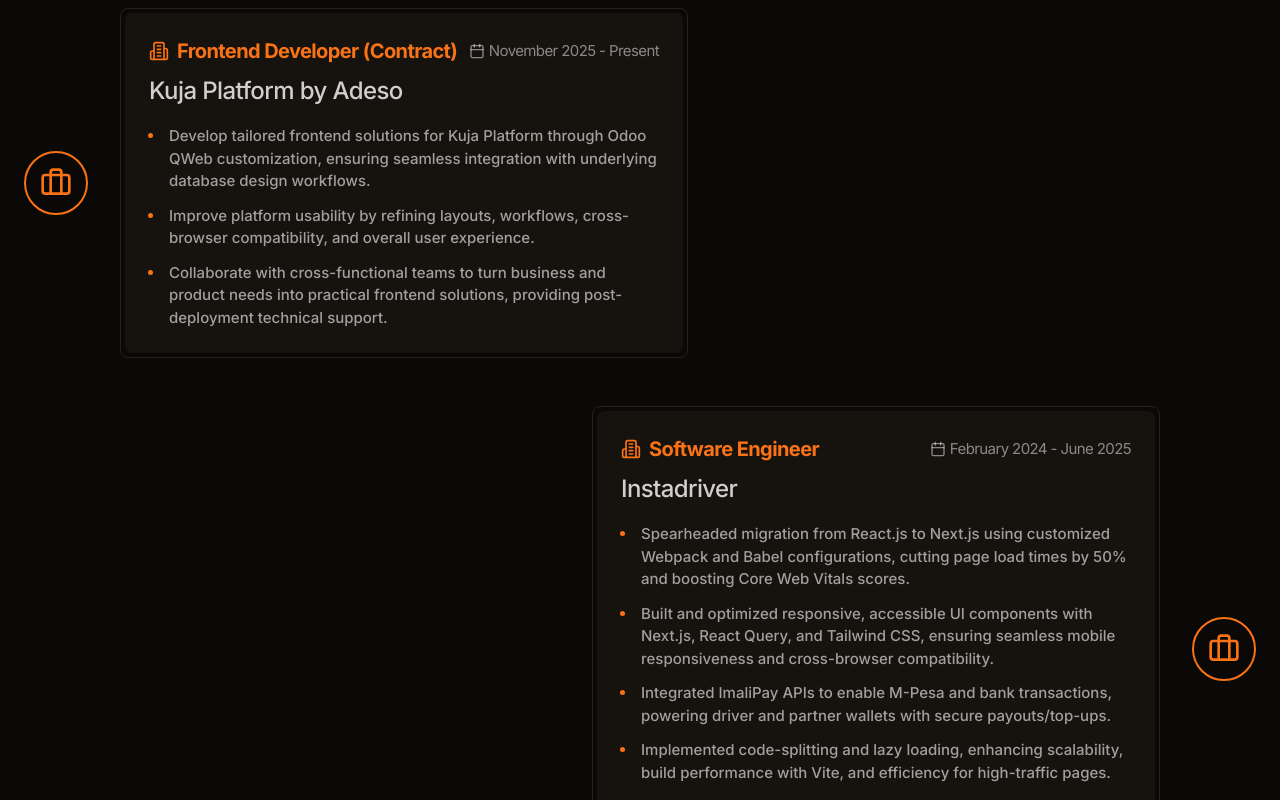
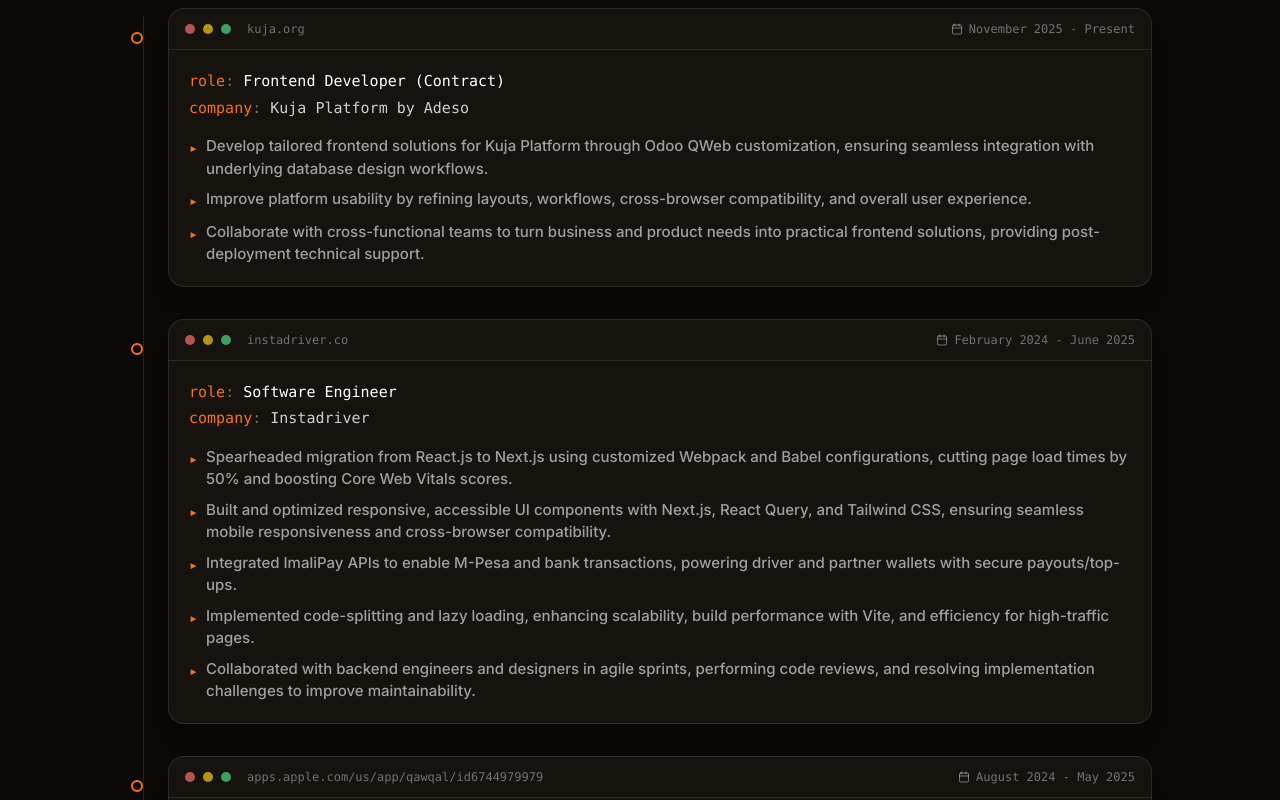
Before and after one commit to dachieng/portfolio, a Next.js app: page / in a window 1280 px wide. Shown: the part 1000-1800 px from the top of the page. Built offline with nearby package versions, Linux system fonts and the light colour scheme; a web font is replaced by a local one.

Commit message:
fix: update skills

```diff
--- a/src/modules/elements/Experience.tsx
+++ b/src/modules/elements/Experience.tsx
@@ -1,53 +1,26 @@
 'use client';
 
-import { motion, useScroll, useTransform } from 'framer-motion';
-import { Card, CardContent, CardHeader, CardTitle } from '@/components/ui/Card';
+import { motion } from 'framer-motion';
 import { experiences } from '@/modules/helpers';
 import { Playfair_Display } from 'next/font/google';
-import { Calendar, Building2, Briefcase, Sparkles } from 'lucide-react';
+import { Calendar, Sparkles } from 'lucide-react';
 
 const playfair = Playfair_Display({
   subsets: ['latin'],
   display: 'swap',
 });
 
+const slugify = (value: string) =>
+  value
+    .toLowerCase()
+    .replace(/[^a-z0-9]+/g, '-')
+    .replace(/(^-|-$)/g, '');
+
 const Experience = () => {
-  const { scrollYProgress } = useScroll();
-  const y1 = useTransform(scrollYProgress, [0, 1], [0, -50]);
-  const y2 = useTransform(scrollYProgress, [0, 1], [0, 50]);
-
   return (
     <section id="experience" className="relative overflow-hidden bg-surface py-24">
       <div className="absolute inset-0 -z-10">
-        <motion.div style={{ y: y1 }} className="absolute inset-0 bg-gradient-to-r from-accent/10 to-accent-light/5" />
-        <motion.div
-          style={{ y: y2 }}
-          className="absolute left-1/2 h-full w-px bg-gradient-to-b from-transparent via-accent/20 to-transparent"
-        />
-        <motion.div
-          animate={{
-            scale: [1, 1.2, 1],
-            rotate: [0, 180, 360],
-          }}
-          transition={{
-            duration: 20,
-            repeat: Infinity,
-            ease: 'linear',
-          }}
-          className="absolute right-20 top-20 h-20 w-20 rounded-full border-4 border-accent/20"
-        />
-        <motion.div
-          animate={{
-            scale: [1.2, 1, 1.2],
-            rotate: [360, 180, 0],
-          }}
-          transition={{
-            duration: 25,
-            repeat: Infinity,
-            ease: 'linear',
-          }}
-          className="absolute bottom-20 left-20 h-16 w-16 rounded-lg border-4 border-accent-light/20"
-        />
+        <div className="absolute inset-0 bg-gradient-to-b from-accent/5 via-transparent to-transparent" />
       </div>
 
       <div className="container px-4 md:px-6">
@@ -83,74 +56,70 @@
           <p className="text-white/60">A timeline of my professional growth and achievements</p>
         </motion.div>
 
-        <div className="relative mx-auto max-w-7xl">
+        <div className="relative mx-auto max-w-5xl">
+          {/* Rail */}
+          <div className="absolute bottom-2 left-[15px] top-2 w-px bg-white/10" />
+
           {experiences.map((experience, index) => (
             <motion.div
               key={index}
-              initial={{ opacity: 0, x: index % 2 === 0 ? -50 : 50 }}
-              whileInView={{ opacity: 1, x: 0 }}
-              transition={{ duration: 0.35, delay: Math.min(index * 0.08, 0.3) }}
+              initial={{ opacity: 0, y: 24 }}
+              whileInView={{ opacity: 1, y: 0 }}
+              transition={{ duration: 0.4, delay: Math.min(index * 0.08, 0.3) }}
               viewport={{ once: true, amount: 0.2 }}
-              className={`mb-12 flex items-center justify-center gap-8 ${
-                index % 2 === 0 ? 'lg:flex-row' : 'lg:flex-row-reverse'
-              }`}
+              className="relative mb-8 pl-10 last:mb-0"
             >
-              <motion.div
-                initial={{ scale: 0 }}
-                whileInView={{ scale: 1 }}
-                whileHover={{ scale: 1.1, rotate: 180 }}
-                transition={{ duration: 0.35, delay: Math.min(index * 0.08, 0.3) + 0.1 }}
-                viewport={{ once: true, amount: 0.2 }}
-                className="z-10 hidden h-16 w-16 items-center justify-center rounded-full border-2 border-accent bg-accent/10 transition-all duration-300 hover:bg-accent/20 lg:flex"
+              {/* Rail dot */}
+              <span className="absolute left-[9px] top-6 h-3 w-3 -translate-x-1/2 rounded-full border-2 border-accent bg-surface" />
+
+              {/* Code window */}
+              <div className="overflow-hidden rounded-2xl border border-white/10 bg-surface-elevated shadow-xl transition-colors duration-300 hover:border-accent/30">
+                {/* Title bar */}
+                <div className="flex flex-wrap items-center gap-2 border-b border-white/10 px-4 py-3">
+                  <span className="h-2.5 w-2.5 rounded-full bg-red-400/70" />
+                  <span className="h-2.5 w-2.5 rounded-full bg-yellow-400/70" />
+                  <span className="h-2.5 w-2.5 rounded-full bg-green-400/70" />
+                  {experience.url ? (
+                    <a
+                      href={experience.url}
+                      target="_blank"
+                      rel="noopener noreferrer"
+                      className="ml-2 font-mono text-xs text-white/40 underline-offset-2 hover:underline"
                     >
-                <Briefcase className="h-8 w-8 text-accent transition-transform duration-300 group-hover:rotate-12" />
-              </motion.div>
-
-              <Card
-                className={`group relative w-full overflow-hidden border-white/10 bg-transparent shadow-none transition-all duration-300 hover:-translate-y-2 hover:shadow-xl lg:w-[calc(50%-3rem)] ${
-                  index % 2 === 0 ? 'lg:mr-auto' : 'lg:ml-auto'
-                }`}
-              >
-                <div className="absolute inset-0 bg-gradient-to-r from-accent/40 via-accent-light/40 to-accent-muted/40 opacity-0 backdrop-blur-sm transition-all duration-300 group-hover:opacity-10" />
-                <div className="absolute inset-x-0 -top-px h-px w-full bg-gradient-to-r from-transparent via-accent to-transparent opacity-0 transition-opacity duration-300 group-hover:opacity-100" />
-                <div className="relative p-1">
-                  <div className="rounded-lg bg-surface-elevated">
-                    <CardHeader className="pb-4">
-                      <div className="space-y-1">
-                        <CardTitle className="flex flex-col space-y-2">
-                          <div className="flex flex-wrap items-center justify-between gap-2">
-                            <span className="flex items-center gap-2 text-xl font-bold text-accent transition-transform group-hover:scale-105">
-                              <Building2 className="h-5 w-5" />
-                              {experience.title}
-                            </span>
-                            <span className="flex items-center gap-1 text-sm font-normal text-white/50">
-                              <Calendar className="h-4 w-4" />
+                      {experience.url.replace(/^https?:\/\//, '').replace(/\/$/, '')}
+                    </a>
+                  ) : (
+                    <span className="ml-2 font-mono text-xs text-white/40">{slugify(experience.company)}.config</span>
+                  )}
+                  <span className="ml-auto flex items-center gap-1.5 font-mono text-xs text-white/40">
+                    <Calendar className="h-3 w-3" />
                     {experience.period}
                   </span>
                 </div>
-                          <p className="text-md font-medium text-white/80">{experience.company}</p>
-                        </CardTitle>
+
+                {/* Body */}
+                <div className="space-y-4 p-5">
+                  <div className="space-y-1 font-mono text-sm">
+                    <p>
+                      <span className="text-accent">role</span>
+                      <span className="text-white/40">:</span> <span className="text-white">{experience.title}</span>
+                    </p>
+                    <p>
+                      <span className="text-accent">company</span>
+                      <span className="text-white/40">:</span> <span className="text-white/80">{experience.company}</span>
+                    </p>
                   </div>
-                    </CardHeader>
-                    <CardContent>
-                      <ul className="ml-4 list-outside list-disc space-y-3 text-sm text-white/60 marker:text-accent">
+
+                  <ul className="space-y-2 text-sm text-white/60">
                     {experience.responsibilities.map((responsibility, idx) => (
-                          <motion.li
-                            key={idx}
-                            initial={{ opacity: 0, x: 20 }}
-                            whileInView={{ opacity: 1, x: 0 }}
-                            transition={{ duration: 0.3, delay: Math.min(idx * 0.04, 0.2) }}
-                            viewport={{ once: true, amount: 0.2 }}
-                            className="pl-1 transition-colors duration-300 hover:text-white"
-                          >
+                      <li key={idx} className="flex gap-2 transition-colors duration-300 hover:text-white">
+                        <span className="mt-0.5 shrink-0 font-mono text-accent">▸</span>
                         {responsibility}
-                          </motion.li>
+                      </li>
                     ))}
                   </ul>
-                    </CardContent>
                 </div>
               </div>
-              </Card>
             </motion.div>
           ))}
         </div>
--- a/src/modules/helpers/index.ts
+++ b/src/modules/helpers/index.ts
@@ -2,6 +2,7 @@
   {
     title: 'Frontend Developer (Contract)',
     company: 'Kuja Platform by Adeso',
+    url: 'https://kuja.org',
     period: 'November 2025 - Present',
     responsibilities: [
       'Develop tailored frontend solutions for Kuja Platform through Odoo QWeb customization, ensuring seamless integration with underlying database design workflows.',
@@ -12,6 +13,7 @@
   {
     title: 'Software Engineer',
     company: 'Instadriver',
+    url: 'https://instadriver.co/',
     period: 'February 2024 - June 2025',
     responsibilities: [
       'Spearheaded migration from React.js to Next.js using customized Webpack and Babel configurations, cutting page load times by 50% and boosting Core Web Vitals scores.',
@@ -24,6 +26,7 @@
   {
     title: 'Frontend Developer (Fractional)',
     company: 'Qawqal',
+    url: 'https://apps.apple.com/us/app/qawqal/id6744979979',
     period: 'August 2024 - May 2025',
     responsibilities: [
       'Delivered the Qawqal Admin dashboard using Next.js, Tailwind, and Bootstrap grid utilities, improving usability and reducing admin task time by 30%.',
@@ -36,6 +39,7 @@
   {
     title: 'Frontend Developer',
     company: 'EpicApp Ltd',
+    url: 'https://www.epicapp.co.ke/about-us.html',
     period: 'May 2023 - December 2023',
     responsibilities: [
       'Developed and maintained dynamic Angular applications with HTML5 and CSS3, improving performance and engagement through reusable component design.',
@@ -46,6 +50,7 @@
   {
     title: 'Frontend Developer',
     company: 'United States of Africa',
+    url: 'https://usafrikagov.com/',
     period: 'November 2022 - May 2023',
     responsibilities: [
       'Created React-based web applications utilizing ES6+ syntax, delivering engaging UIs optimized for speed, scalability, and cross-browser compatibility.',
@@ -56,6 +61,7 @@
   {
     title: 'Frontend Developer Internship',
     company: 'Gitstart',
+    url: 'https://www.gig-start.com/',
     period: 'August 2022 - September 2022',
     responsibilities: [
       'Contributed to the Storybook open-source project, improving UI component documentation, HTML5/CSS3 standard adherence, and reusability.',
```
Lines whose indentation alone changed are shown as unchanged.
